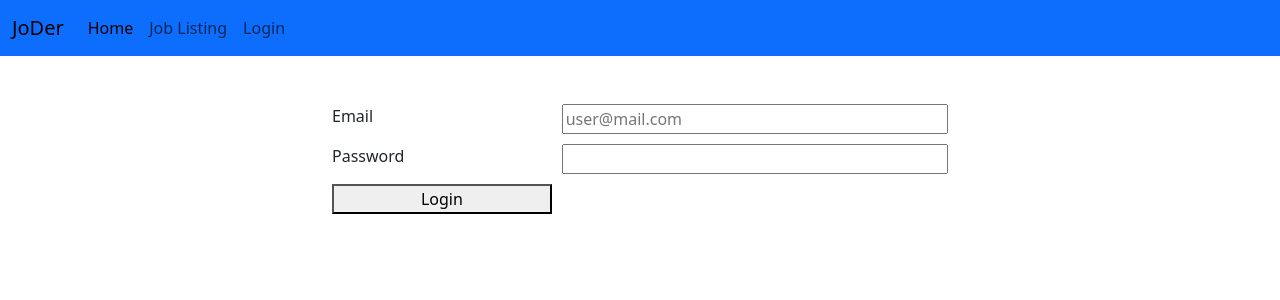
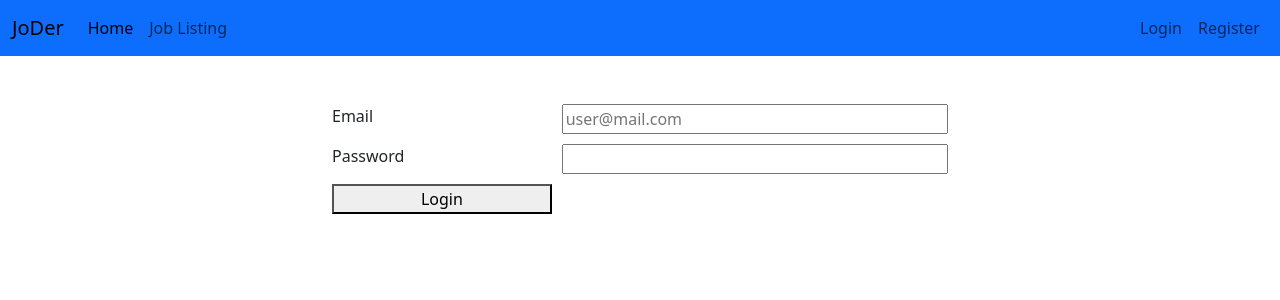
Before and after one commit to richiesuper/PWEB-FP, a PHP site: page /login-form.php in a window 1280 px wide. Shown: the top 300 px of the page. Run offline with PHP 8.4, Linux system fonts and the light colour scheme.

Commit message:
feat: Placing login to top right

```diff
--- a/navbar.php
+++ b/navbar.php
@@ -4,17 +4,26 @@
     <button class="navbar-toggler" type="button" data-bs-toggle="collapse" data-bs-target="#navbarSupportedContent" aria-controls="navbarSupportedContent" aria-expanded="false" aria-label="Toggle navigation">
       <span class="navbar-toggler-icon"></span>
     </button>
-    <div class="collapse navbar-collapse" id="navbarSupportedContent">
+    <div class="collapse navbar-collapse">
       <ul class="navbar-nav me-auto mb-2 mb-lg-0">
         <li class="nav-item">
-          <a class="nav-link active" aria-current="page" href="#">Home</a>
+          <a class="nav-link active" aria-current="page" href="index.php">Home</a>
         </li>
         <li class="nav-item">
           <a class="nav-link" href="job-listing.php">Job Listing</a>
         </li>
+      </ul>
+      <ul class="navbar-nav ms-auto mb-2 mb-lg-0">
         <li class="nav-item">
           <a class="nav-link" href="<?= isset($_SESSION['email']) ? "logout.php" : "login-form.php" ?>"><?= isset($_SESSION['email']) ? "Logout" : "Login" ?></a>
         </li>
+        <?php
+        if (!isset($_SESSION['email'])) {
+            echo "<li class=\"nav-item\">";
+            echo "  <a class=\"nav-link\" href=\"register-form.php\">Register</a>";
+            echo "</li>";
+        }
+        ?>
       </ul>
       <?php if ($_SERVER['SCRIPT_NAME'] == "/job-listing.php") : ?>
         <form class="d-flex" role="search">
```
